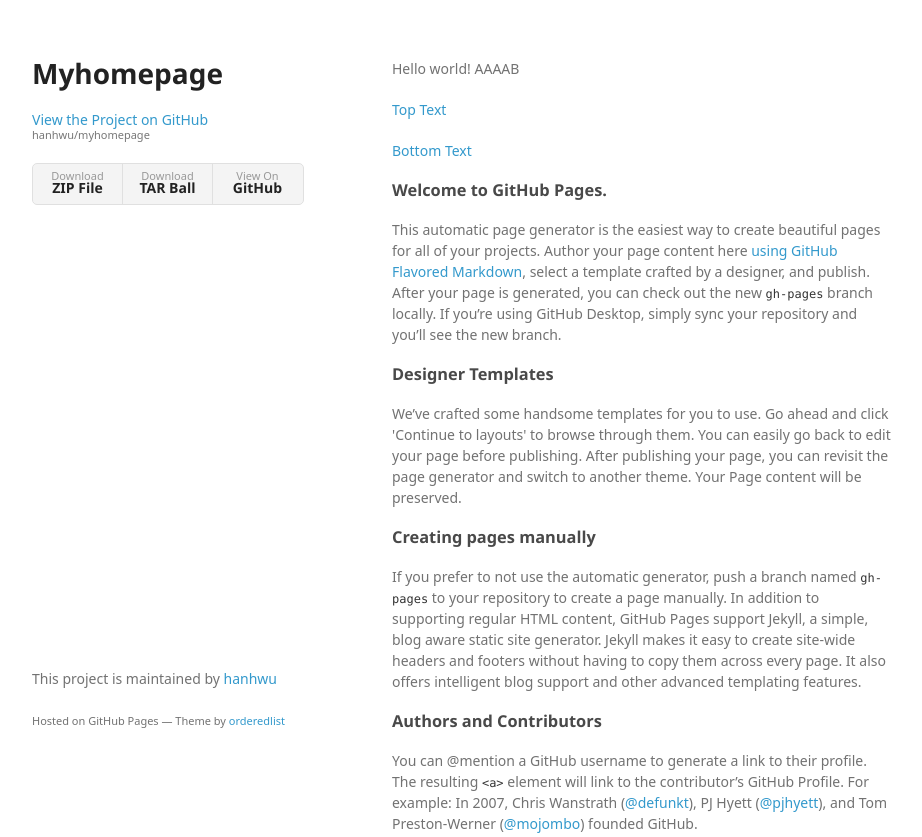
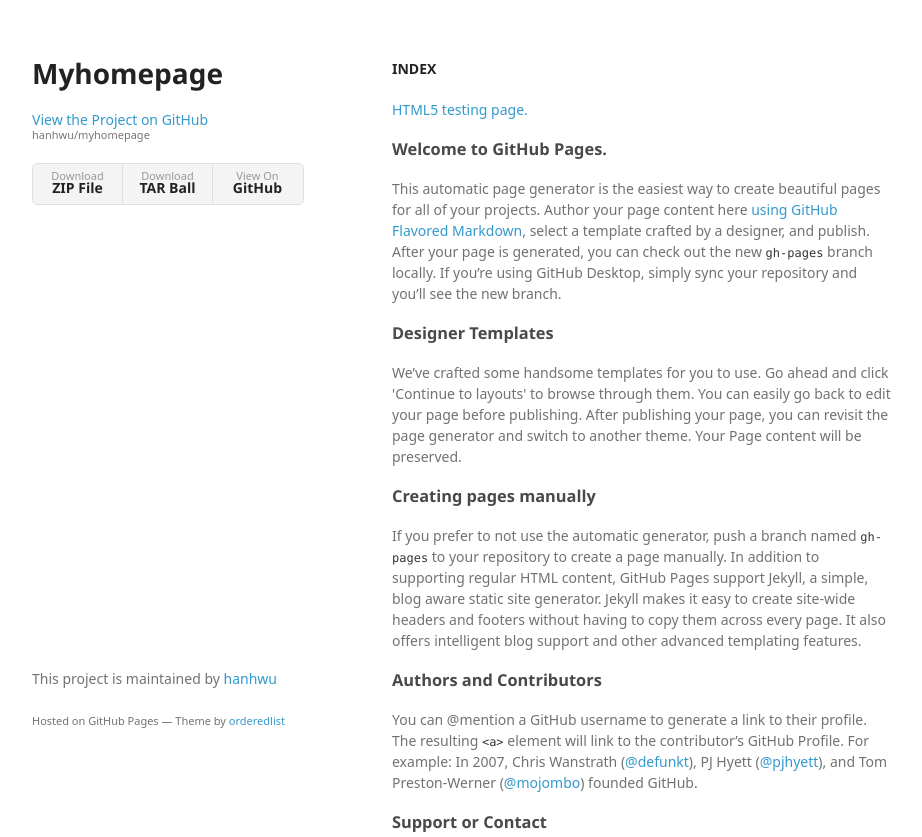
Before and after one commit to hanhwu/myhomepage, a plain HTML site: page index.html in a window 1280 px wide. Shown: the top 837 px of the page, without its empty margins (178-1100 px from the left). Drawn offline with Linux system fonts and the light colour scheme; a web font is replaced by a local one.

Commit message:
Update index.html

```diff
--- a/index.html
+++ b/index.html
@@ -12,10 +12,6 @@
     <script src="//html5shiv.googlecode.com/svn/trunk/html5.js"></script>
     <![endif]-->
 
-    <script type="text/javascript">
-    function functionOne() { alert('You clicked the top text'); }
-    function functionTwo() { alert('You clicked the bottom text'); }
-    </script>
 
    </head>
   <body>
@@ -34,9 +30,8 @@
         </ul>
       </header>
       <section>
-        <p>Hello world!  AAAAB</p>
-        <p><a href="#" onClick="functionOne();">Top Text</a></p>
-        <p><a href="javascript:functionTwo();">Bottom Text</a></p>
+        <p><strong>INDEX</strong><p>
+        <p><a href="https://hanhwu.github.io/html5testing/">HTML5 testing page.</a></p>
 
 
 
```
